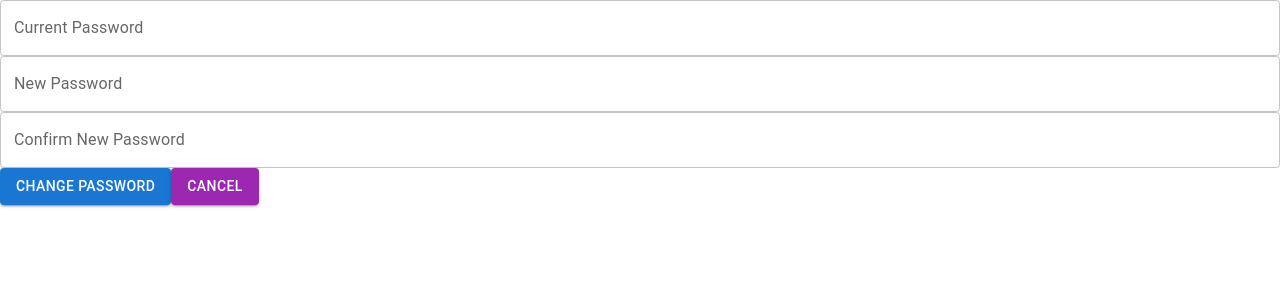
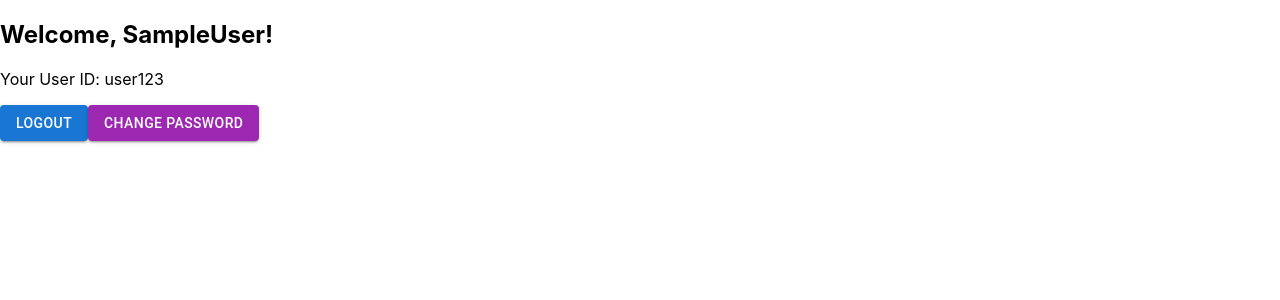
Before and after one commit to MOGAKO-ide/mogako_flag_front, a React (Create React App) app: page / in a window 1280 px wide. Shown: the top 300 px of the page. Built offline with nearby package versions, Linux system fonts and the light colour scheme.

Commit message:
react-router-dom 사용, 마이페이지 비밀번호변경간 페이지 이동

```diff
--- a/package.json
+++ b/package.json
@@ -12,6 +12,7 @@
     "@testing-library/user-event": "^13.5.0",
     "react": "^18.2.0",
     "react-dom": "^18.2.0",
+    "react-router-dom": "^6.16.0",
     "react-scripts": "5.0.1",
     "web-vitals": "^2.1.4"
   },
--- a/src/ChangePasswordPage.js
+++ b/src/ChangePasswordPage.js
@@ -1,8 +1,10 @@
 import React, { useState } from 'react';
 import Button from '@mui/material/Button';
 import TextField from '@mui/material/TextField';
+import { useNavigate } from 'react-router-dom';
 
-function ChangePasswordPage({ onChangePassword, onCancel }) {
+function ChangePasswordPage({ onChangePassword }) {
+  const navigate = useNavigate();
   const [currentPassword, setCurrentPassword] = useState('');
   const [newPassword, setNewPassword] = useState('');
   const [confirmPassword, setConfirmPassword] = useState('');
@@ -13,6 +15,10 @@ function ChangePasswordPage({ onChangePassword, onCancel }) {
     } else {
       alert('New passwords do not match!');
     }
+  };
+
+  const handleCancel = () => {
+    navigate('/'); // 추후 루트 홈페이지 변경되면 mypage로 경로 추가해야함
   };
 
   return (
@@ -42,7 +48,7 @@ function ChangePasswordPage({ onChangePassword, onCancel }) {
       <Button variant="contained" color="primary" onClick={handlePasswordChange}>
         Change Password
       </Button>
-      <Button variant="contained" color="secondary" onClick={onCancel}>
+      <Button variant="contained" color="secondary" onClick={handleCancel}>
         Cancel
       </Button>
     </div>
--- a/src/Login.js
+++ b/src/Login.js
@@ -29,7 +29,7 @@ function Copyright(props) {
 
 const defaultTheme = createTheme();
 
-function App() {
+function Login() {
   const handleSubmit = (event) => {
     event.preventDefault();
     const data = new FormData(event.currentTarget);
@@ -127,4 +127,4 @@ function App() {
   );
 }
 
-export default App;
+export default Login;
--- a/src/MyPage.js
+++ b/src/MyPage.js
@@ -1,7 +1,14 @@
 import React from 'react';
 import Button from '@mui/material/Button';
+import { useNavigate } from 'react-router-dom';
 
-function MyPage({ username, userId, onLogout, onChangePasswordClick }) {
+function MyPage({ username, userId, onLogout }) {
+  const navigate = useNavigate();
+
+  const handleChangePasswordClick = () => {
+    navigate("/changepassword");
+  };
+
   return (
     <div className="my-page-container">
       <h2>Welcome, {username}!</h2>
@@ -11,7 +18,7 @@ function MyPage({ username, userId, onLogout, onChangePasswordClick }) {
         Logout
       </Button>
 
-      <Button variant="contained" color="secondary" onClick={onChangePasswordClick}>
+      <Button variant="contained" color="secondary" onClick={handleChangePasswordClick}>
         Change Password
       </Button>
     </div>
--- a/src/index.js
+++ b/src/index.js
@@ -1,51 +1,38 @@
 import React from 'react';
-import ReactDOM from 'react-dom/client';
+import ReactDOM from 'react-dom';
 import './index.css';
+import { BrowserRouter as Router, Route, Routes } from 'react-router-dom';
 import Login from './Login';
 import MyPage from './MyPage';
 import ChangePasswordPage from './ChangePasswordPage';
-
 import reportWebVitals from './reportWebVitals';
 
+const App = () => {
+  return (
+    <Router>
+      <Routes>
+        <Route path="/" element={<MyPage
+          username="SampleUser"
+          userId="user123"
+          onLogout={() => console.log("Logout clicked!")}
+          onChangePasswordClick={() => console.log("Change Password clicked!")}
+        />} />
+        <Route path="/login" element={<Login />} />
+        <Route path="/changepassword" element={<ChangePasswordPage
+          onChangePassword={(current, newPass) => console.log(`Change from ${current} to ${newPass}`)}
+          onCancel={() => console.log("Cancel clicked!")}
+        />} />
+      </Routes>
+    </Router>
+  );
+}
+
+// Using ReactDOM.createRoot() with Concurrent Mode
 const root = ReactDOM.createRoot(document.getElementById('root'));
-
-/*
-// 로그인 매인
 root.render(
   <React.StrictMode>
-    <Login />
+    <App />
   </React.StrictMode>
 );
 
-*/
-
-/*
-// 마이페이지
-root.render(
-  <React.StrictMode>
-    <MyPage
-      username="SampleUser"
-      userId="user123"
-      onLogout={() => console.log("Logout clicked!")}
-      onChangePasswordClick={() => console.log("Change Password clicked!")}
-    />
-  </React.StrictMode>
-);
-*/
-
-
-// 비밀번호 변경
-root.render(
-  <React.StrictMode>
-    <ChangePasswordPage
-      onChangePassword={(current, newPass) => console.log(`Change from ${current} to ${newPass}`)}
-      onCancel={() => console.log("Cancel clicked!")}
-    />
-  </React.StrictMode>
-);
-
-
-// If you want to start measuring performance in your app, pass a function
-// to log results (for example: reportWebVitals(console.log))
-// or send to an analytics endpoint. Learn more: https://bit.ly/CRA-vitals
 reportWebVitals();
```
Also changed, not shown: src/App.js (added, +19 -0 lines), 1 other file (tests, documents, lock files or other folders).
